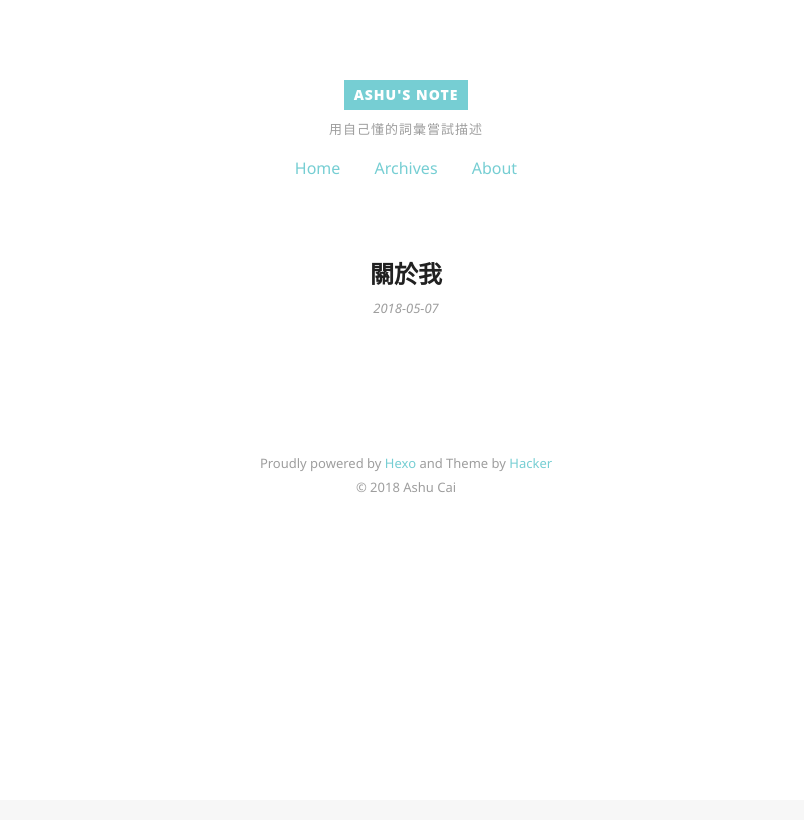
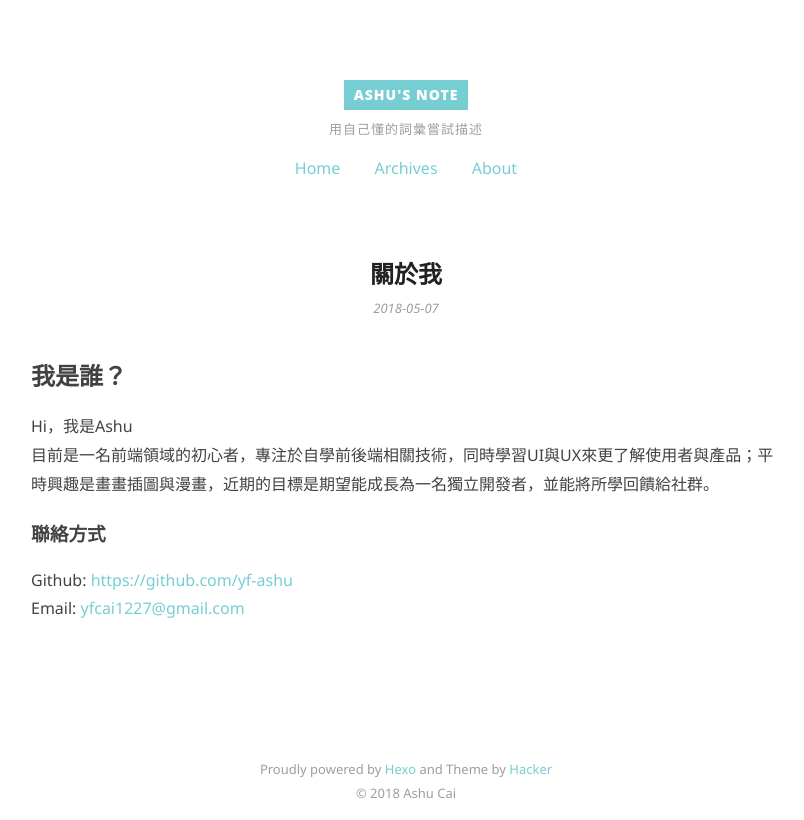
Before and after one commit to yf-ashu/yf-ashu.github.io, a plain HTML site: page about/about.html in a window 1280 px wide. Shown: the whole page, without its empty margins (234-1038 px from the left). Drawn offline with Linux system fonts and the light colour scheme.

Commit message:
Site updated: 2018-05-14 09:50:06

```diff
--- a/about/about.html
+++ b/about/about.html
@@ -82,6 +82,8 @@
   <div class="article-content">
     <div class="entry">
 
+        <h2 id="我是誰？"><a href="#我是誰？" class="headerlink" title="我是誰？"></a>我是誰？</h2><p>Hi，我是Ashu<br>目前是一名前端領域的初心者，專注於自學前後端相關技術，同時學習UI與UX來更了解使用者與產品；平時興趣是畫畫插圖與漫畫，近期的目標是期望能成長為一名獨立開發者，並能將所學回饋給社群。</p>
+<h3 id="聯絡方式"><a href="#聯絡方式" class="headerlink" title="聯絡方式"></a>聯絡方式</h3><p>Github: <a href="https://github.com/yf-ashu" target="_blank" rel="noopener">https://github.com/yf-ashu</a><br>Email:  <a href="mailto:yfcai1227@gmail.com" target="_blank" rel="noopener">yfcai1227@gmail.com</a></p>
 
 
     </div>
```
